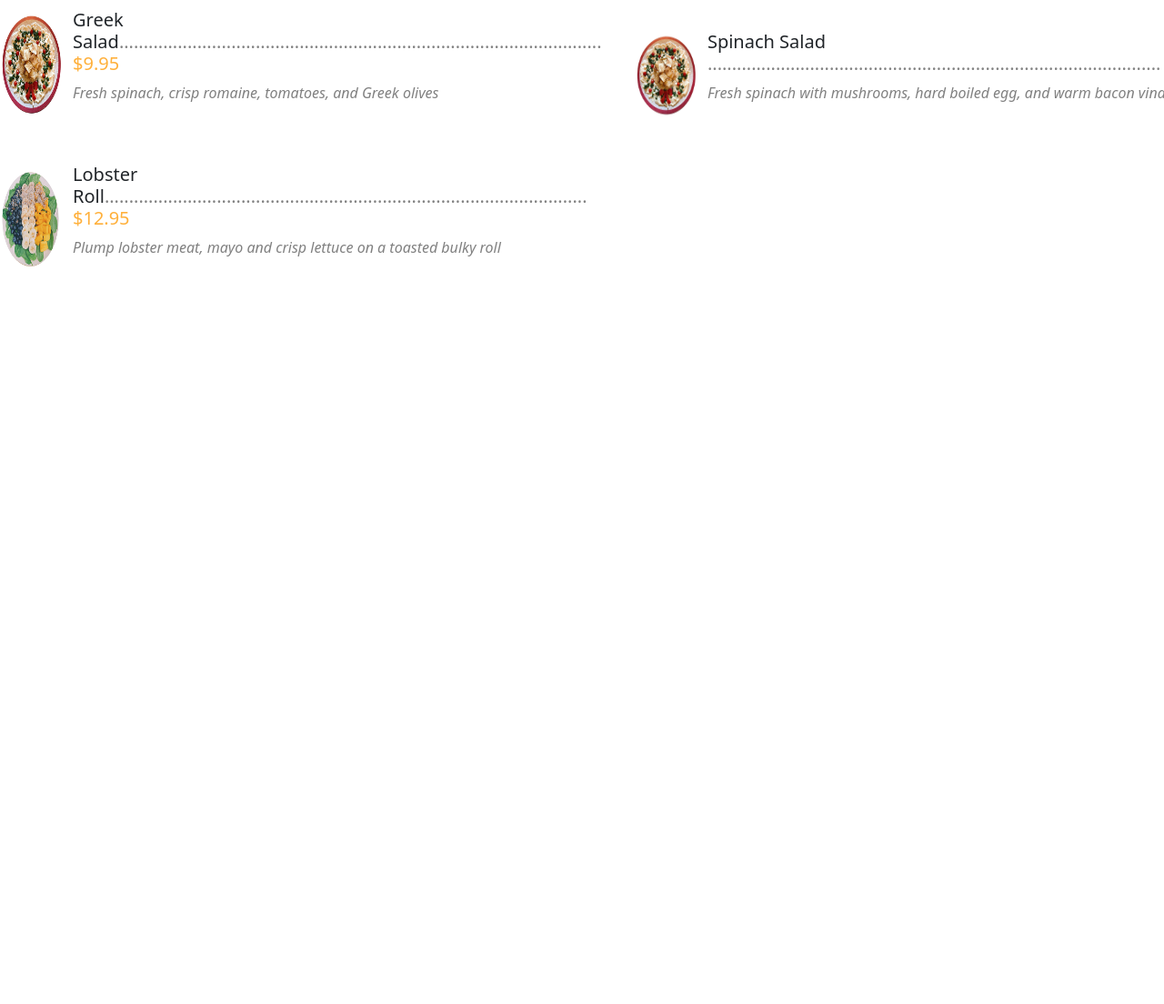
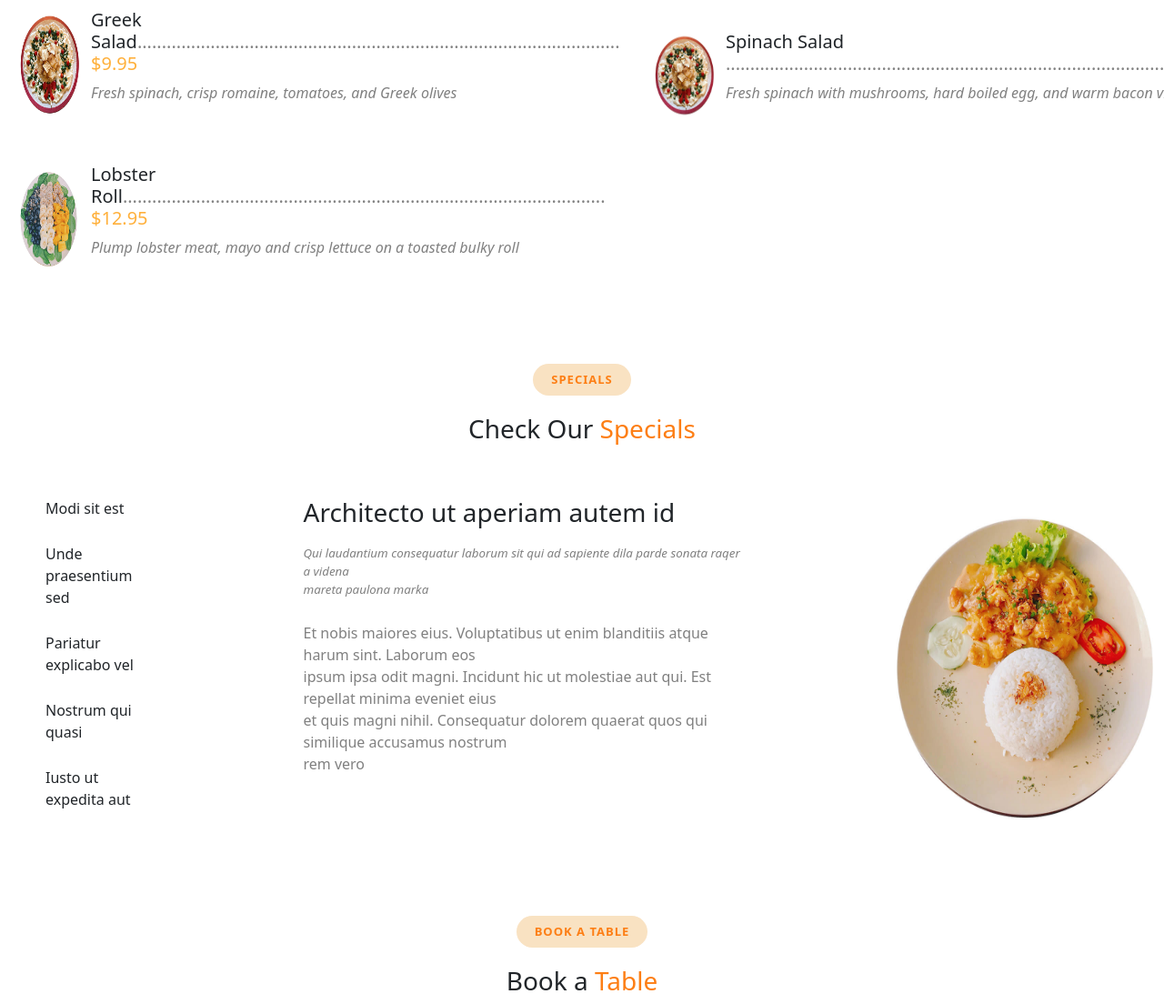
Before and after one commit to ELARBISABBAR/ELARBI-SABBAR-DELICIOUS, a website: page index.html in a window 1280 px wide. Shown: the part 2579-3683 px from the top of the page at 91% size. Before the commit the page ends 2879 px from the top, so only its background shows below. Drawn offline with nearby package versions, Linux system fonts and the light colour scheme.

Commit message:
adding an img and starting thr book table

```diff
--- a/index.html
+++ b/index.html
@@ -351,6 +351,50 @@
 
     </section>
 
+    <section class="big-specials">
+        <div class="our">
+            <button class="btn-why">SPECIALS</button>
+            <h3>Check Our <span class="restau">Specials</span></h3>
+        </div>
+
+        <div class="betwen">
+
+            <div class="parag">
+               <p class="oringe">Modi sit est</p>
+               <p class="oringe">Unde praesentium sed            </p>
+               <p class="oringe"> Pariatur explicabo vel            </p>
+               <p class="oringe">Nostrum qui quasi            </p>
+               <p class="oringe"> Iusto ut expedita aut            </p>
+            </div>
+
+            <div class="rowz">
+                <h3>Architecto ut aperiam autem id</h3>
+               <i><p class="grey">Qui laudantium consequatur laborum sit qui ad sapiente dila parde sonata raqer
+                 a videna <br> mareta paulona marka</p></i>
+                <p class="grey">
+                    Et nobis maiores eius. Voluptatibus ut enim blanditiis atque harum sint. Laborum eos <br>
+                     ipsum ipsa odit magni. Incidunt hic ut molestiae aut qui. Est repellat minima eveniet eius <br>
+                      et quis magni nihil. Consequatur dolorem quaerat quos qui similique accusamus nostrum <br>
+                       rem vero
+                </p>
+            </div>
+            <img src="./public/images/specials-1.jpg" width="300px" alt="">
+
+        </div>
+
+        <div class="our">
+            <button class="btn-why">BOOK A TABLE</button>
+            <h3>Book a <span class="restau">Table</span></h3>
+        </div>
+
+
+
+
+
+
+
+    </section>
+
 
 
 
--- a/src/sass/modules/menu/_menu.sass
+++ b/src/sass/modules/menu/_menu.sass
@@ -52,3 +52,4 @@ h5
     display: flex
     gap: 20px
     margin-top: 150px
+    padding-inline: 20px
--- a/src/sass/modules/specials/_specials.sass
+++ b/src/sass/modules/specials/_specials.sass
@@ -0,0 +1,19 @@
+.betwen
+    display: flex
+    gap: 10rem
+    padding-top: 50px
+    padding-left: 50px
+
+.rowz
+    display: flex
+    flex-direction: column
+    gap: 10px
+
+.parag
+    display: flex
+    flex-direction: column
+    gap: 10px
+
+.oringe
+    &:hover
+        color: #fd7e14
```
Also changed, not shown: public/css/app.css, public/images/Capture d'écran 2025-04-15 172101.png (added), 1 other file.
